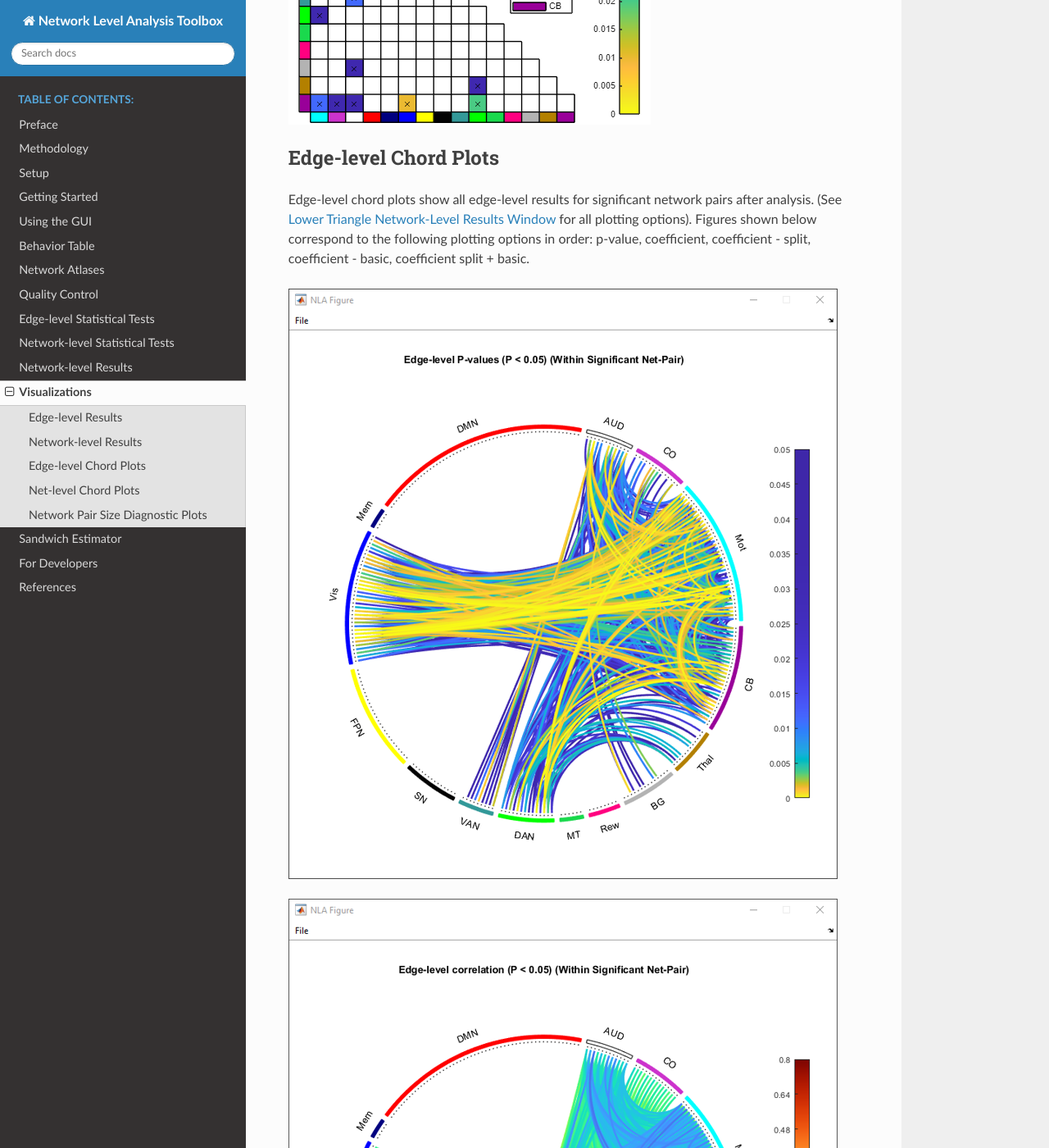
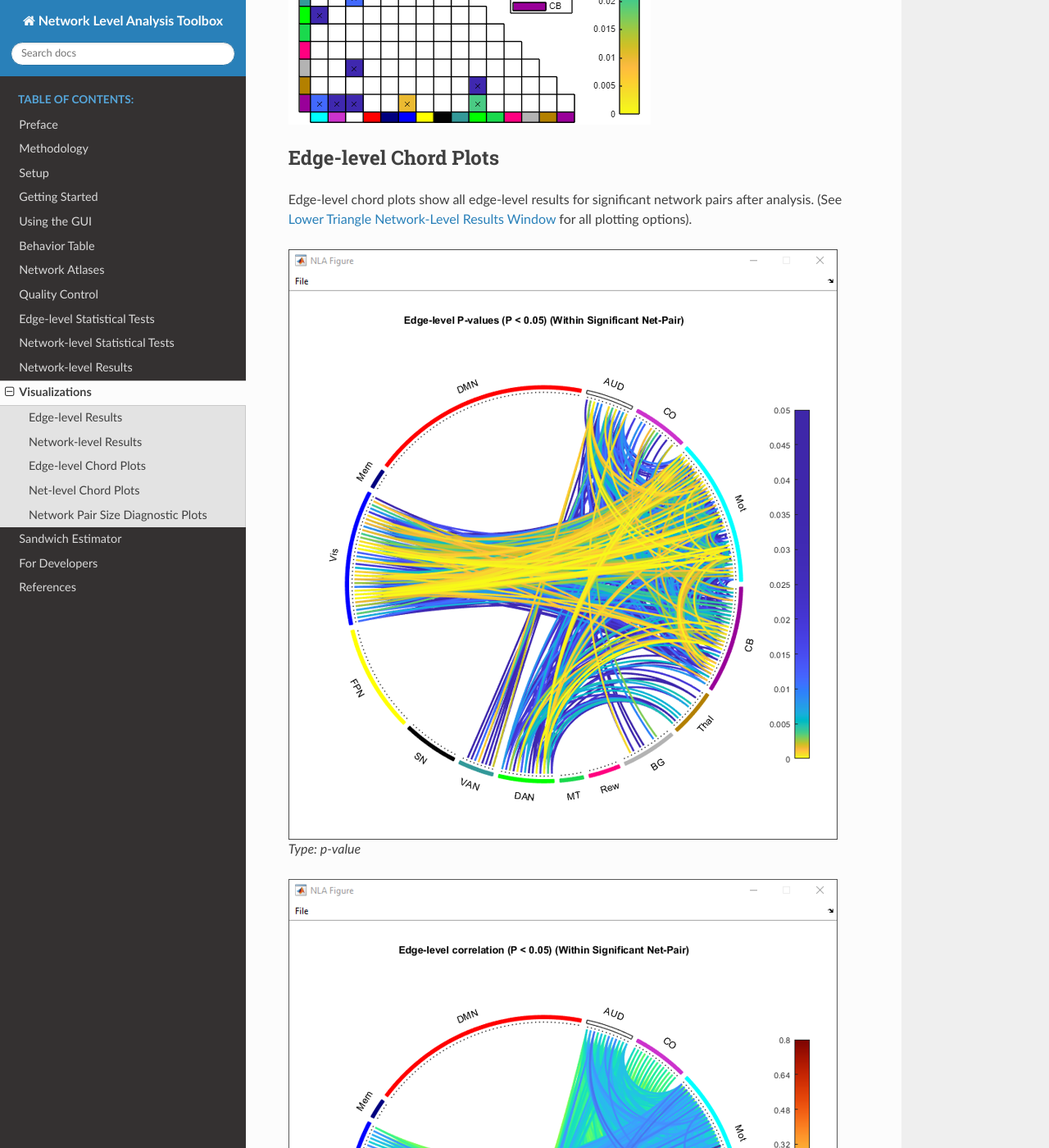
Before and after one commit to WheelockLab/NetworkLevelAnalysis, a Sphinx documentation site: the page built from docs/source/visualizations.rst, in a window 1280 px wide and 1400 px high, scrolled down 1071 px. Shown: the whole window at 82% size. Built offline with Sphinx 7.4.7 and the Read the Docs theme 3.1.0, drawn with Linux system fonts in a browser that asks for light colours; some of the changed text lies outside the part shown.

Commit message:
this should be the final bit of formatting

```diff
--- a/docs/source/using_the_gui.rst
+++ b/docs/source/using_the_gui.rst
@@ -34,6 +34,8 @@
 ^^^^^^^^^^^^^^^^^^^^^^^^^^^^^^^^^^^^^^^^^^^
 If previous data was saved (See :ref:`saving results <saving_results>`) there is an option to load it here. Click the :guilabel:`File` menu in the upper left-hand corner and select :guilabel:`Load Previous Results`.
 Depending on the size of the saved data, this could take a bit of time.
+
+.. _results_window:
 
 Results Window
 ----------------------------------
--- a/docs/source/visualizations.rst
+++ b/docs/source/visualizations.rst
@@ -24,17 +24,27 @@
 Edge-level Chord Plots
 ---------------------------
 
-Edge-level chord plots show all edge-level results for significant network pairs after analysis. (See :ref:`Lower Triangle Network-Level Results Window <net_level_results_window>` for all plotting options). Figures shown below correspond to the following plotting options in order: p-value, coefficient, coefficient - split, coefficient - basic, coefficient split + basic.
+Edge-level chord plots show all edge-level results for significant network pairs after analysis. (See :ref:`Lower Triangle Network-Level Results Window <net_level_results_window>` for all plotting options).
 
 .. figure:: _static/edge_chord_pval.png
 
+    Type: p-value
+
 .. figure:: _static/edge_chord_coeff.png
+
+    Type: coefficient
 
 .. figure:: _static/edge_chord_coeff_split.png
 
+    Type: coefficient, split
+
 .. figure:: _static/edge_chord_coeff_basic.png
 
+    Type: coefficient, basic
+
 .. figure:: _static/edge_chord_coeff_split_basic.png
+
+    Type: coefficient, split + basic
 
 .. _net_chord:
 
```
